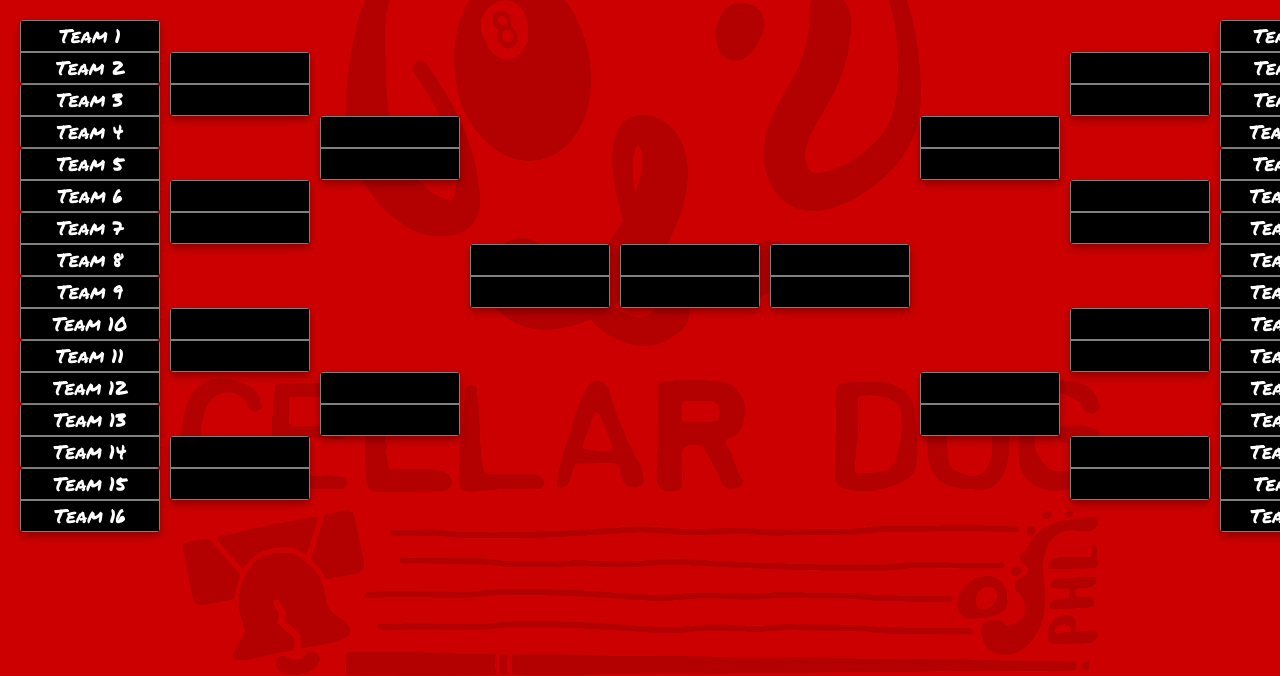
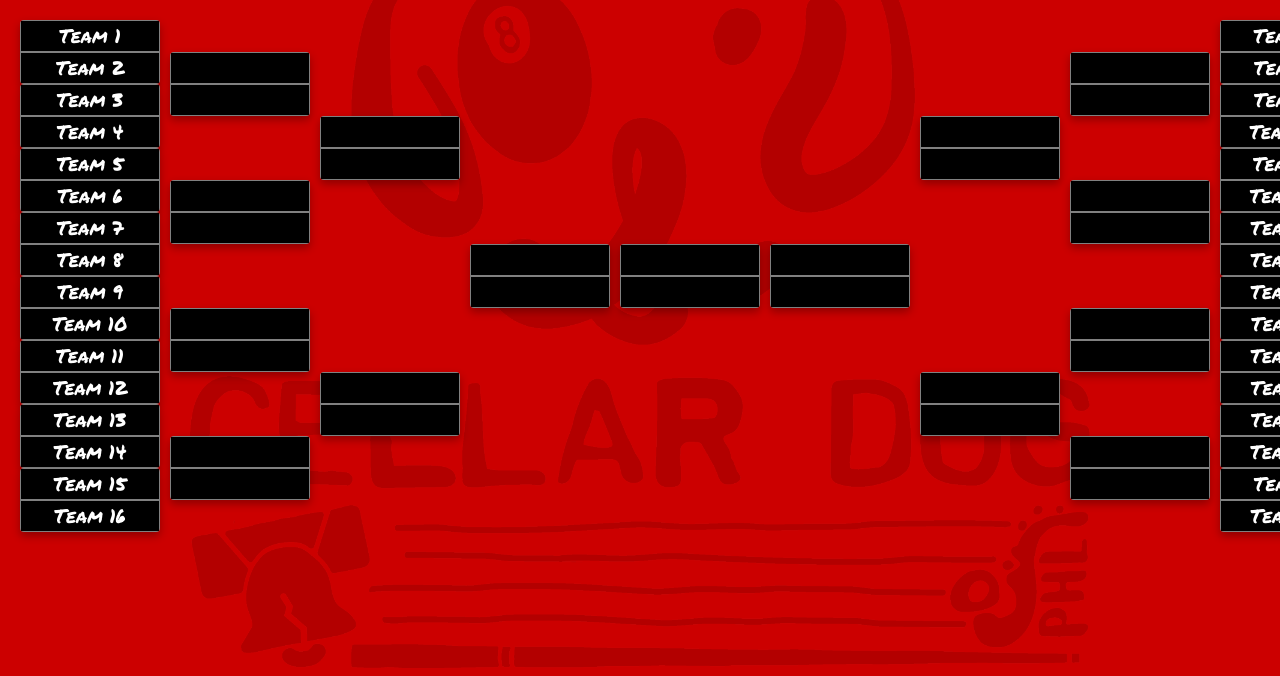
Before and after one commit to Kbodi1/cellardog, a website: page index.html in a window 1280 px wide. Shown: the part 124-800 px from the top of the page. Drawn offline with Linux system fonts and the light colour scheme; no server answers.

Commit message:
Implement new background image approach with better Edge support

```diff
--- a/index.html
+++ b/index.html
@@ -16,6 +16,9 @@
     <script src="firebase-config.js"></script>
 </head>
 <body>
+    <div class="background-image">
+        <img src="/cellardog.png" alt="Background">
+    </div>
     <button class="fullscreen-btn" id="fullscreenBtn">⛶</button>
     <div class="background-overlay"></div>
     <h1 class="tournament-title">Billiards Tournament</h1>
--- a/script.js
+++ b/script.js
@@ -1,3 +1,18 @@
+// Handle background image loading
+document.addEventListener('DOMContentLoaded', function() {
+    const bgImage = document.querySelector('.background-image img');
+    if (bgImage) {
+        bgImage.onerror = function() {
+            console.error('Failed to load background image');
+            // Try with absolute path
+            this.src = window.location.origin + '/cellardog.png';
+        };
+        bgImage.onload = function() {
+            console.log('Background image loaded successfully');
+        };
+    }
+});
+
 // Remove the IE background handler
 // function handleIEBackground() {
 //     const isIE = /*@cc_on!@*/false || !!document.documentMode;
--- a/styles.css
+++ b/styles.css
@@ -18,26 +18,27 @@ body {
     overflow-y: auto;
 }
 
-/* Background image with Edge compatibility */
-body::before {
-    content: '';
+.background-image {
     position: fixed;
     top: 0;
     left: 0;
     right: 0;
     bottom: 0;
-    background: url('cellardog.png') center center no-repeat;
-    background-size: contain;
-    opacity: 0.5;
     z-index: -2;
     pointer-events: none;
-    -webkit-filter: brightness(0.7) contrast(1.4);
+    background-color: transparent;
+}
+
+.background-image img {
+    position: absolute;
+    top: 50%;
+    left: 50%;
+    transform: translate(-50%, -50%);
+    width: 900px;
+    height: 900px;
+    opacity: 0.5;
+    object-fit: contain;
     filter: brightness(0.7) contrast(1.4);
-    /* Edge-specific positioning */
-    -ms-transform: none;
-    transform: none;
-    /* Edge-specific opacity */
-    -ms-filter: "progid:DXImageTransform.Microsoft.Alpha(Opacity=50)";
 }
 
 .background-overlay {
```
